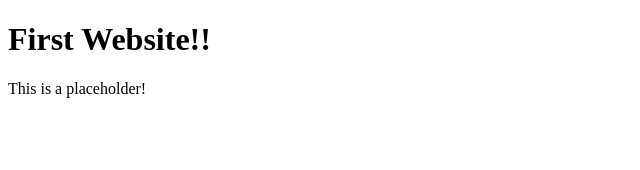
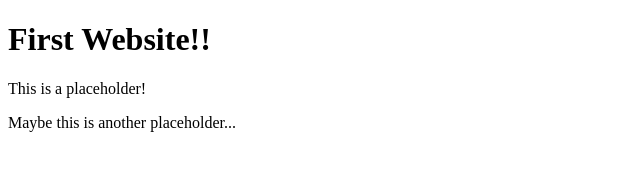
Before and after one commit to zeyaoli/first_website, a plain HTML site: page index.html in a window 1280 px wide. Shown: the whole page, without its empty margins (0-640 px from the left). Drawn offline with Linux system fonts and the light colour scheme.

Commit message:
add another p

```diff
--- a/index.html
+++ b/index.html
@@ -9,5 +9,6 @@
 <body>
     <h1>First Website!!</h1>
     <p>This is a placeholder!</p>
+    <p>Maybe this is another placeholder...</p>
 </body>
 </html>
```
